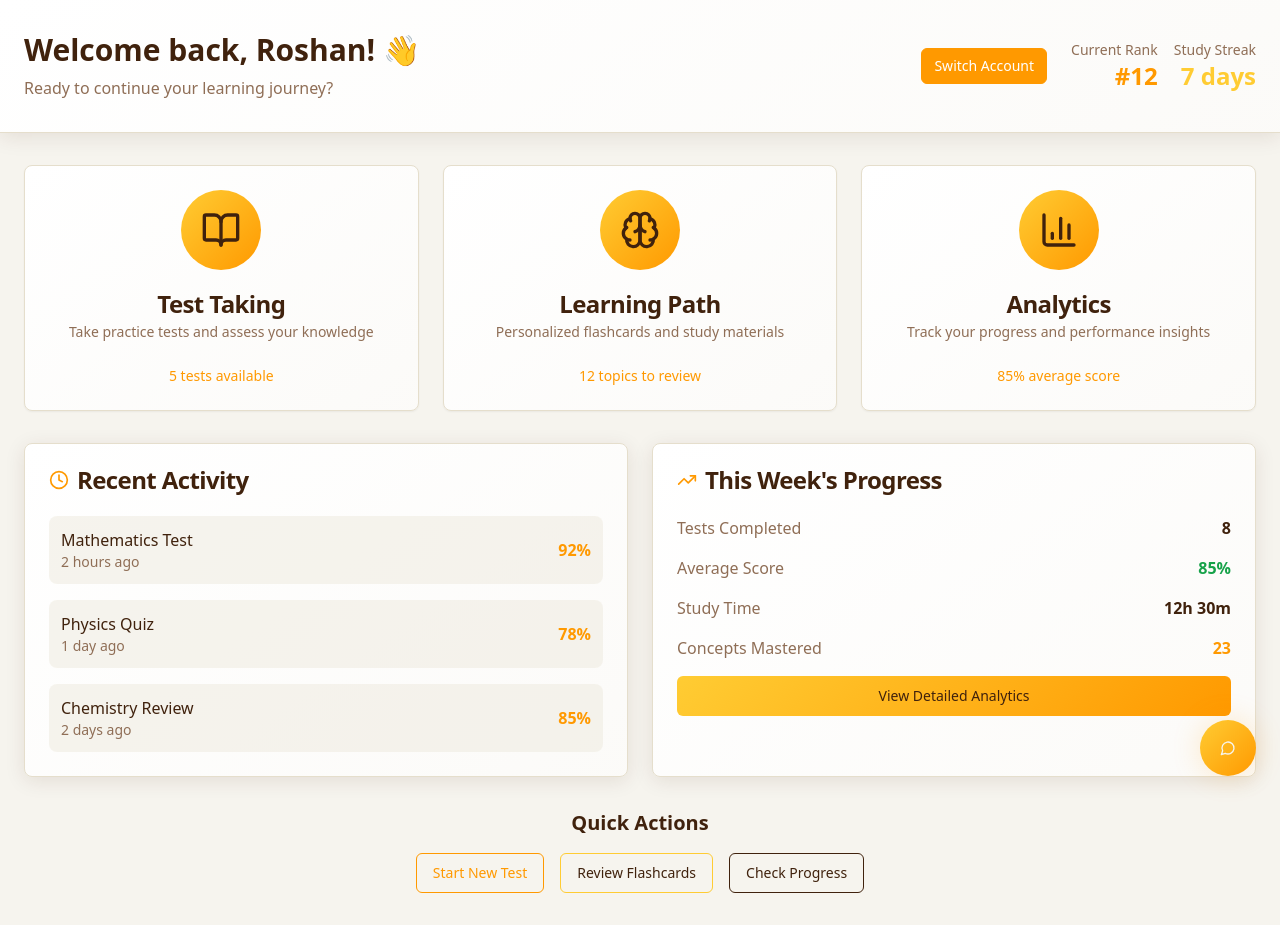
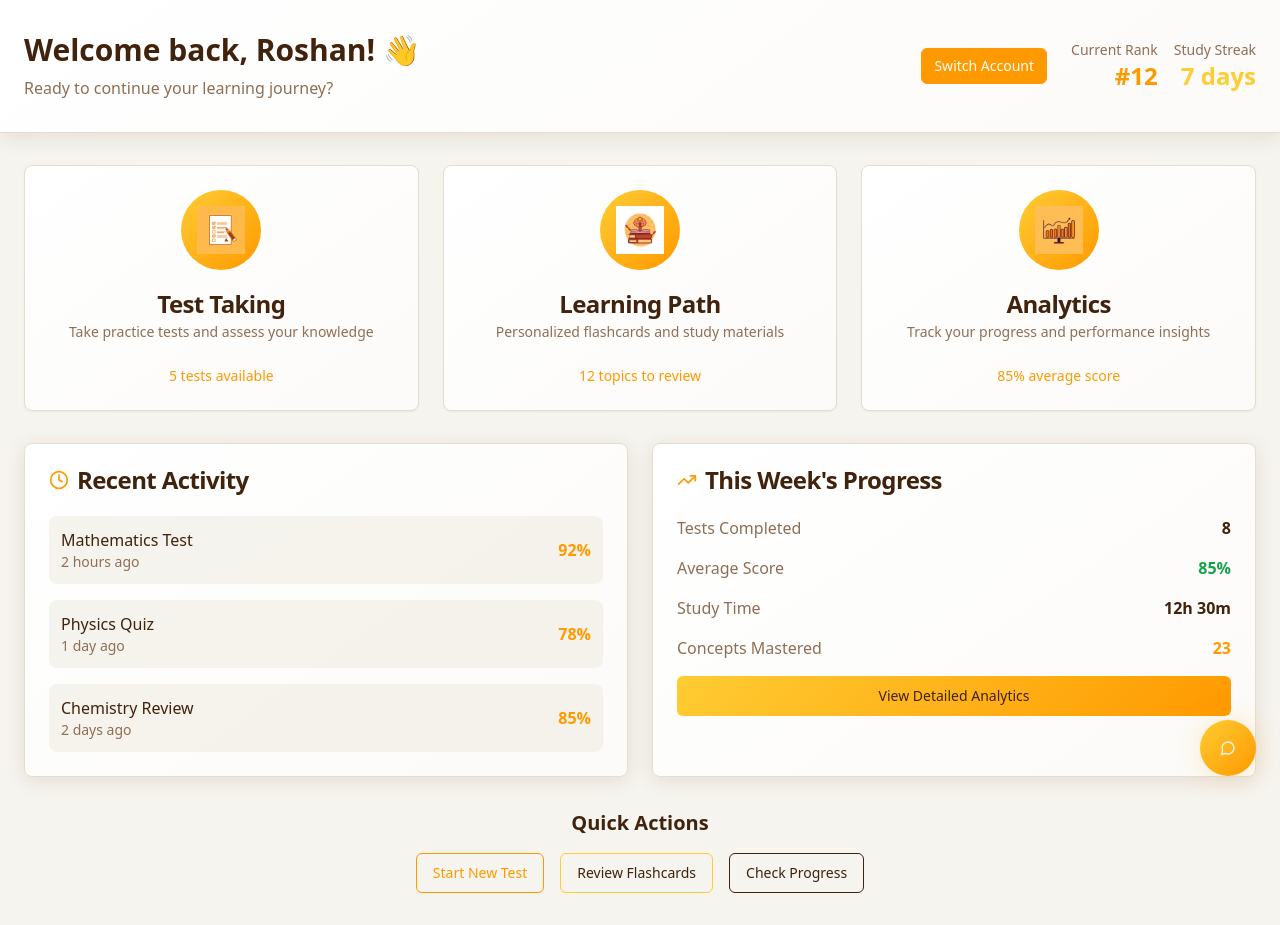
Before and after one commit to roshangeorge97/studywiz-genius, a React (Vite) app: page / in a window 1280 px wide. Built offline with nearby package versions, Linux system fonts and the light colour scheme.

Commit message:
Reverted to commit a577d9fae7f8982f82cd4f24e2ceb99454a582a4

```diff
--- a/src/pages/Index.tsx
+++ b/src/pages/Index.tsx
@@ -3,6 +3,9 @@ import { BookOpen, BarChart3, Brain, MessageCircle, TrendingUp, Clock } from "lu
 import { Card, CardContent, CardDescription, CardHeader, CardTitle } from "@/components/ui/card";
 import { Button } from "@/components/ui/button";
 import { ChatBot } from "@/components/ChatBot";
+import testTakingIcon from "@/assets/test-taking-icon.png";
+import learningPathIcon from "@/assets/learning-path-icon.png";
+import analyticsIcon from "@/assets/analytics-icon.png";
 
 const Index = () => {
   const modules = [
@@ -10,6 +13,7 @@ const Index = () => {
       title: "Test Taking",
       description: "Take practice tests and assess your knowledge",
       icon: BookOpen,
+      image: testTakingIcon,
       path: "/test",
       color: "bg-gradient-secondary",
       stats: "5 tests available"
@@ -18,6 +22,7 @@ const Index = () => {
       title: "Learning Path",
       description: "Personalized flashcards and study materials",
       icon: Brain,
+      image: learningPathIcon,
       path: "/learning-path",
       color: "bg-gradient-secondary",
       stats: "12 topics to review"
@@ -26,6 +31,7 @@ const Index = () => {
       title: "Analytics",
       description: "Track your progress and performance insights",
       icon: BarChart3,
+      image: analyticsIcon,
       path: "/analytics",
       color: "bg-gradient-secondary",
       stats: "85% average score"
@@ -82,8 +88,12 @@ const Index = () => {
               <Link key={module.title} to={module.path}>
                 <Card className="group hover:shadow-glow transition-all duration-300 cursor-pointer bg-gradient-card border-border h-full">
                   <CardHeader className="text-center">
-                    <div className="w-20 h-20 mx-auto mb-4 group-hover:scale-110 transition-transform duration-300 rounded-full bg-gradient-secondary flex items-center justify-center">
-                      <IconComponent className="w-10 h-10 text-secondary-foreground" />
+                    <div className="w-20 h-20 mx-auto mb-4 group-hover:scale-110 transition-transform duration-300 overflow-hidden rounded-full bg-gradient-secondary flex items-center justify-center">
+                      <img
+                        src={module.image}
+                        alt={module.title}
+                        className="w-12 h-12 object-cover"
+                      />
                     </div>
                     <CardTitle className="text-foreground">{module.title}</CardTitle>
                     <CardDescription>{module.description}</CardDescription>
```
